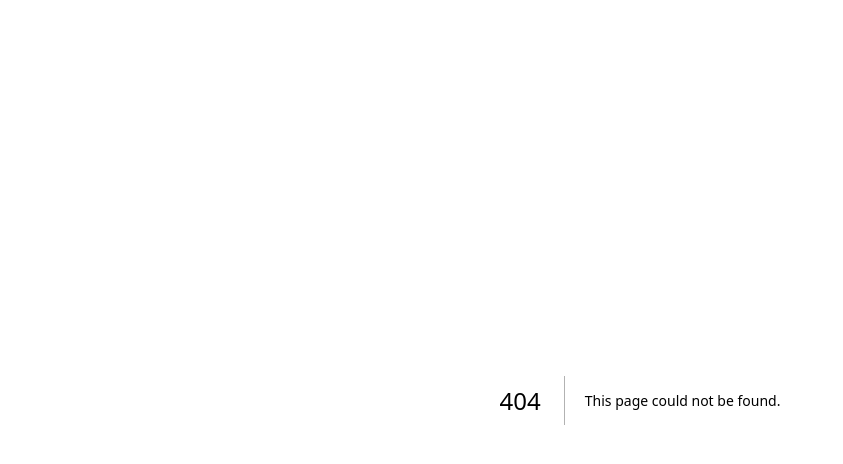
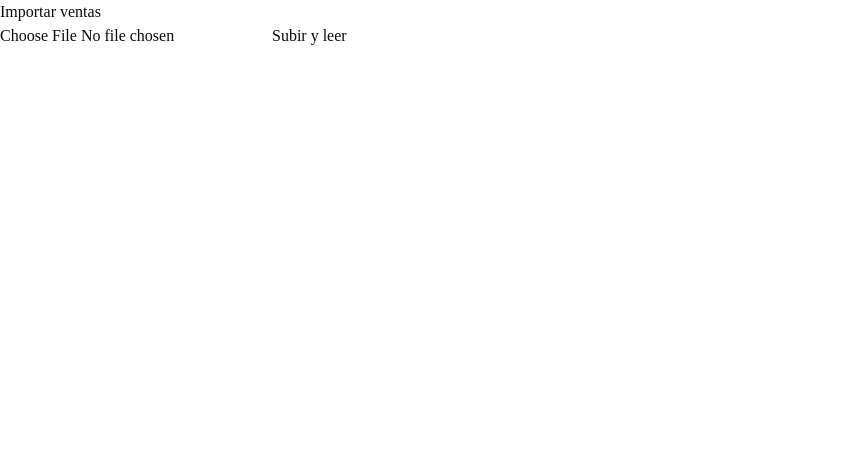
Before and after one commit to CarlosAdrianLabra/sentinel, a Next.js app: page /imports/ventas in a window 1280 px wide. Before the commit this address had no page. Shown: the top 464 px of the page, without its empty margins (0-843 px from the left). Built offline with nearby package versions, Linux system fonts and the light colour scheme.

Commit message:
feat(imports): esqueleto de Server Action para subir ventas (Paso 1)

```diff
--- /dev/null
+++ b/app/imports/ventas/actions.ts
@@ -0,0 +1,38 @@
+// app/imports/ventas/actions.ts
+"use server";
+
+import * as XLSX from "xlsx";
+import type { ImportResult } from "./types";
+
+export async function importVentas(formData: FormData): Promise<ImportResult> {
+  const file = formData.get("file"); // tipo: FormDataEntryValue | null
+
+  if (!(file instanceof File)) throw new Error("No es un archivo permitido");
+  // TODO 1 — guard del archivo.
+  //   Si `file` no es un File (vino null, o vino como string), lanzá un Error
+  //   con mensaje claro. Acá nacen tus futuras X.
+  //   Pista: if (!(file instanceof File)) throw new Error("...")
+  //   Después de este guard, TS ya sabe que `file` es un File.
+
+  // Lo nuevo: en el navegador no hay ruta en disco. Traemos los BYTES del File
+  // y se los damos a SheetJS con `read` (en el parser usás `readFile`, que lee de disco).
+  const bytes = await file.arrayBuffer();
+  const workbook = XLSX.read(Buffer.from(bytes), { type: "buffer" });
+  const sheetName = workbook.SheetNames.find((name) => name.startsWith("rpt"));
+  if (!sheetName) {
+    throw new Error("no se encontro ninguna hoja que empiece con 'rpt");
+  }
+  const sheet = workbook.Sheets[sheetName];
+  const rowCount = XLSX.utils.sheet_to_json<unknown[]>(sheet, {
+    header: 1,
+  }).length;
+
+  // TODO 2 — contar filas (esto ya lo sabés del parser).
+  //   Para Paso 1 no afines cuál hoja: agarrá la hoja de datos (la misma que ya
+  //   identificás en import-ventas.ts) y contá sus filas con:
+  //   XLSX.utils.sheet_to_json(sheet, { header: 1 }).length
+  //   Solo queremos un número que pruebe el viaje.
+  //const rowCount = 0; // TODO: reemplazá esto
+
+  return { fileName: file.name, rowCount };
+}
--- /dev/null
+++ b/app/imports/ventas/import-form.tsx
@@ -0,0 +1,42 @@
+// app/imports/ventas/import-form.tsx
+"use client";
+
+import { useState } from "react";
+import { importVentas } from "./actions";
+import type { ImportResult } from "./types";
+
+export function ImportForm() {
+  const [result, setResult] = useState<ImportResult | null>(null);
+  const [error, setError] = useState<string | null>(null);
+
+  async function handleSubmit(formData: FormData) {
+    setError(null);
+    setResult(null);
+    try {
+      const res = await importVentas(formData);
+      setResult(res);
+    } catch (e) {
+      setError(e instanceof Error ? e.message : String(e));
+
+      // TODO 3 — `e` es de tipo `unknown` (TS no sabe qué te lanzan en un catch).
+      //   Sacá el mensaje y guardalo con setError.
+      //   Pista: e instanceof Error ? e.message : String(e)
+      //setError("TODO"); // TODO: reemplazá esto
+    }
+  }
+
+  return (
+    <form action={handleSubmit}>
+      {/* el name="file" tiene que matchear el formData.get("file") de la action */}
+      <input type="file" name="file" accept=".xlsx" />
+      <button type="submit">Subir y leer</button>
+
+      {result && (
+        <p>
+          archivo {result.fileName} — {result.rowCount} filas
+        </p>
+      )}
+      {error && <p>Error: {error}</p>}
+    </form>
+  );
+}
--- /dev/null
+++ b/app/imports/ventas/page.tsx
@@ -0,0 +1,11 @@
+// app/imports/ventas/page.tsx
+import { ImportForm } from "./import-form";
+
+export default function VentasImportPage() {
+  return (
+    <main>
+      <h1>Importar ventas</h1>
+      <ImportForm />
+    </main>
+  );
+}
--- /dev/null
+++ b/app/imports/ventas/types.ts
@@ -0,0 +1,5 @@
+// app/imports/ventas/types.ts
+export type ImportResult = {
+  fileName: string;
+  rowCount: number;
+};
```
